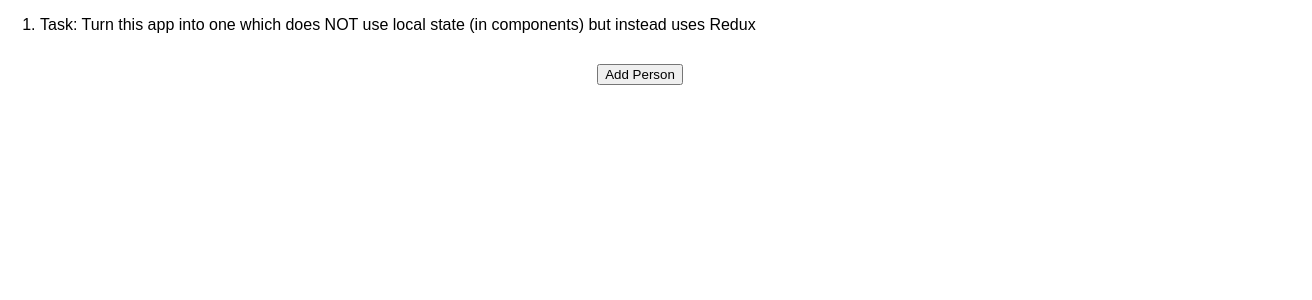
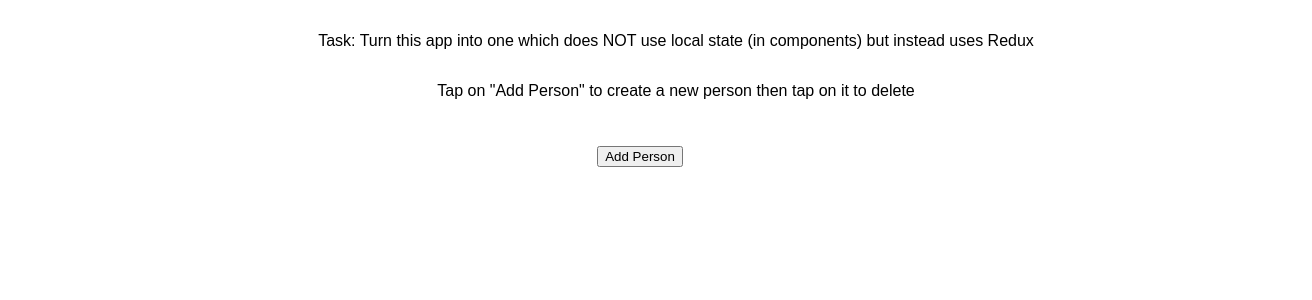
Before and after one commit to Sergey0s/redux-persons-list, a React (Create React App) app: page / in a window 1280 px wide. Shown: the top 300 px of the page, 1312 px wide, since content can reach past the window. Built offline with nearby package versions, Linux system fonts and the light colour scheme.

Commit message:
fix task and how-to paragraphs

```diff
--- a/src/App.js
+++ b/src/App.js
@@ -1,13 +1,21 @@
 import React, { Component } from 'react';
 
 import Persons from './containers/Persons';
+
+const style = {
+    display: "inline-block",
+    textAlign: "center",
+    margin: "16px",
+    width: "100%"
+};
 
 class App extends Component {
   render() {
     return (
       <div className="App">
         <ol>
-          <li>Task: Turn this app into one which does NOT use local state (in components) but instead uses Redux</li>
+          <li style={style}>Task: Turn this app into one which does NOT use local state (in components) but instead uses Redux</li>
+            <li style={style}>Tap on "Add Person" to create a new person then tap on it to delete</li>
         </ol>
         <Persons />
       </div>
--- a/src/store/reducer.js
+++ b/src/store/reducer.js
@@ -9,7 +9,7 @@
         case actionTypes.ADD_PERSON:
             const newPerson = {
                 id: Math.random(),
-                name: 'Your name',
+                name: 'Person\'s name',
                 age: Math.floor(Math.random() * 40)
             };
             return {
```
